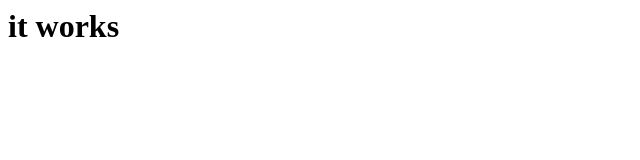
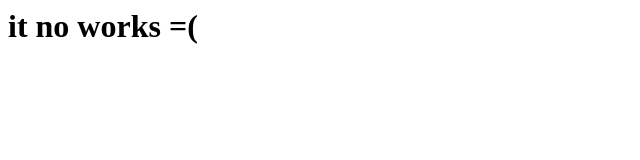
Before and after one commit to aels/aels.github.com, a plain HTML site: page index.html in a window 1280 px wide. Shown: the whole page, without its empty margins (0-640 px from the left). Drawn offline with Linux system fonts and the light colour scheme.

Commit message:
Update index.html

```diff
--- a/index.html
+++ b/index.html
@@ -1 +1 @@
-<h1>it works</h1>
+<h1>it no works =(</h1>
```
